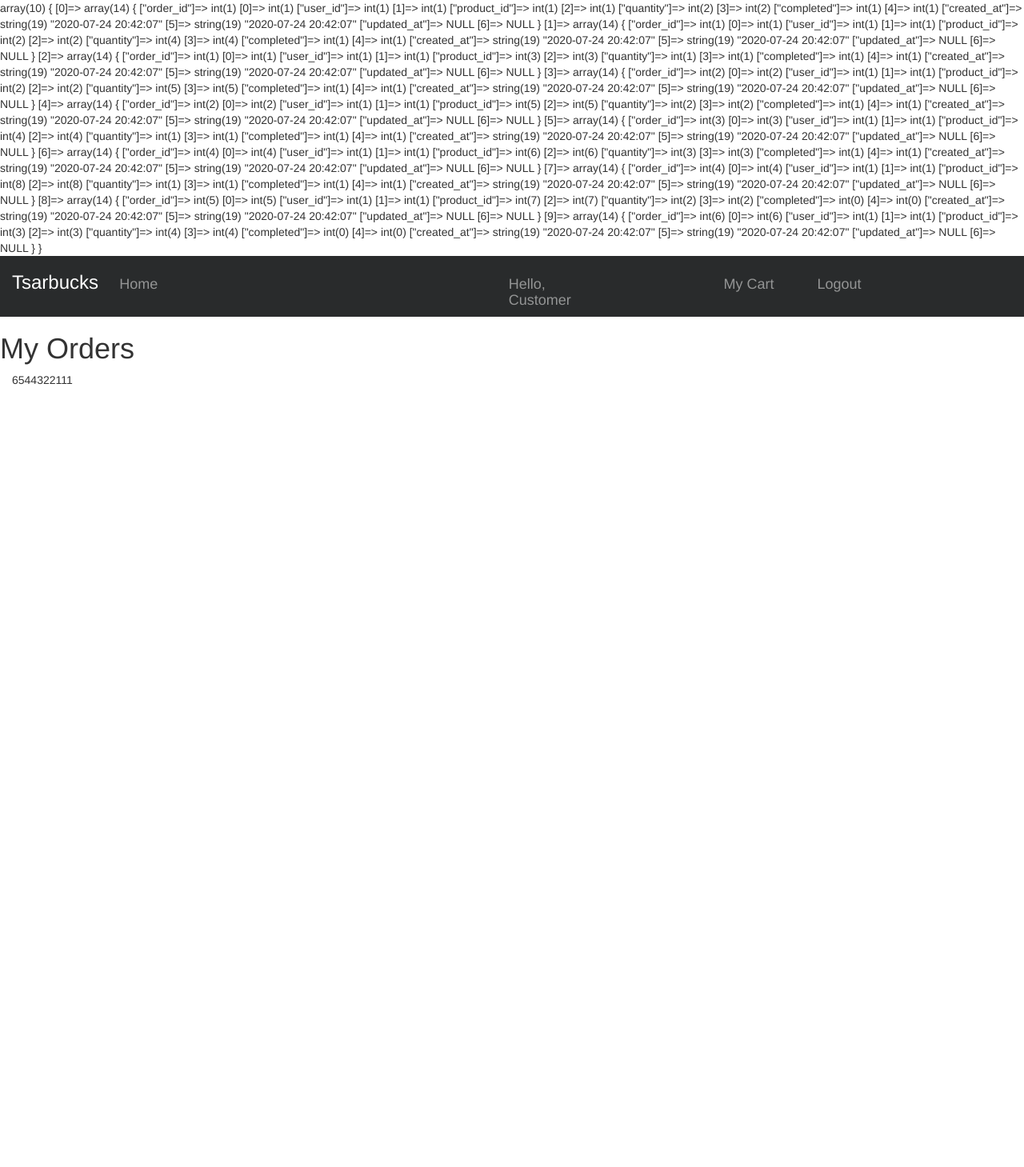
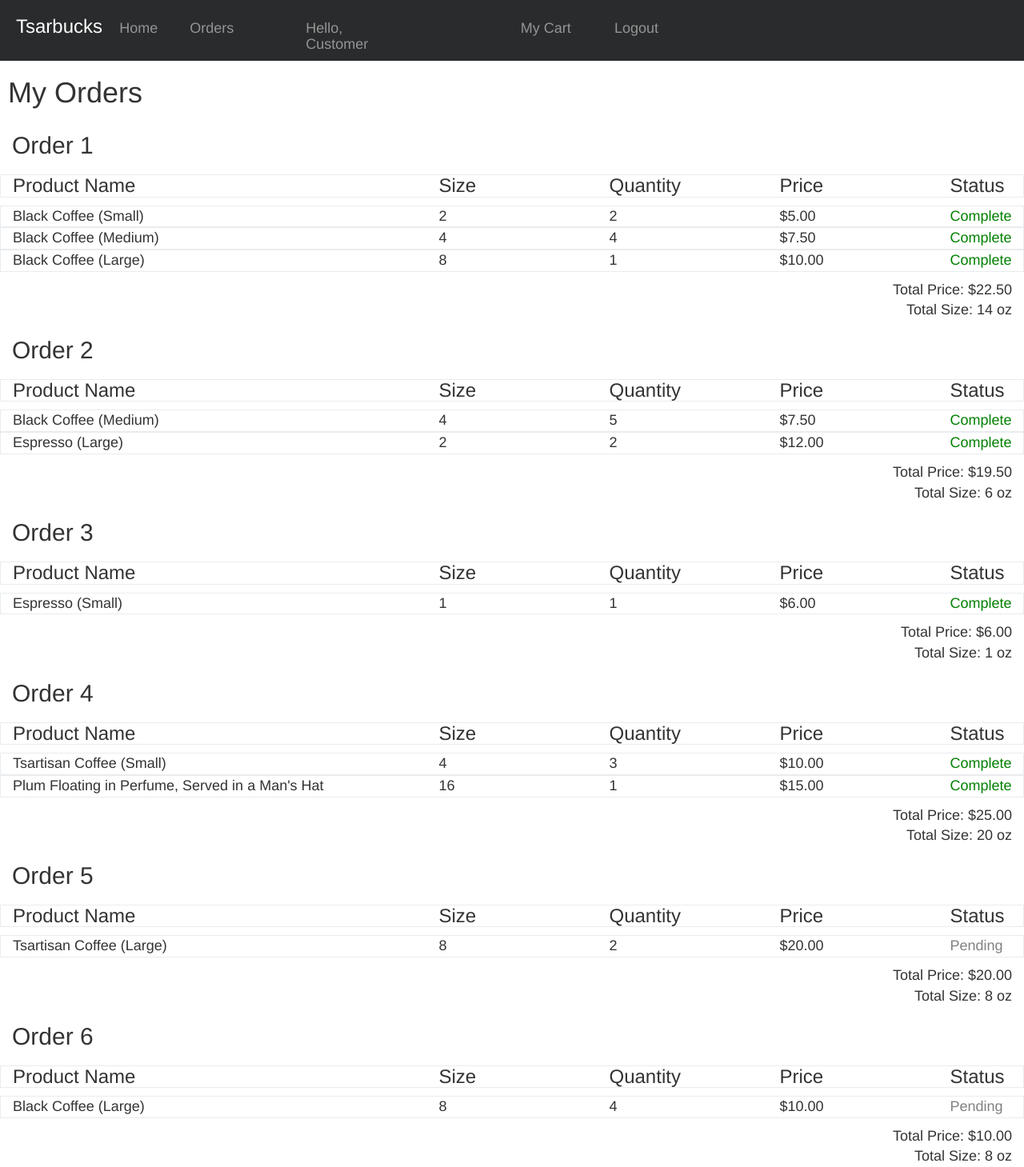
Before and after one commit to anikhachatryan3/tsarbucks, a PHP site: page /orders.php in a window 1280 px wide. Shown: the whole page at 80% size. Before the commit the page ends 481 px from the top, so only its background shows below. Run offline with PHP 8.4, Linux system fonts and the light colour scheme; a user stored in the database is signed in; data comes from the database, SQL or seed files in the repository; some libraries are stand-ins or nearby versions.

Commit message:
worked on orders page and somewhat modified the menu page

```diff
--- a/orders.php
+++ b/orders.php
@@ -16,7 +16,7 @@
     $stmt = $db->prepare("SELECT * FROM orders WHERE user_id = ?");
     if($stmt->execute([$_SESSION["userid"]])) {
         $result = $stmt->fetchAll();
-        var_dump($result);
+        // var_dump($result);
     }
     else {
         var_dump("Unable to execute");
@@ -37,8 +37,9 @@
     </head>
     <body>
         <div class="topnav row" style="background-color: #292b2c;">
-            <a class="active col-1 h3" style="color: white; margin-left: 15px; margin-bottom: 20px;">Tsarbucks</a>
-            <a class="col-4 h4" style="color: #949595; padding-top: 16px; padding-left: 40px;">Home</a>
+            <a class="active col-1 h3" style="color: white; margin-left: 15px; margin-bottom: 20px; padding-left: 20px;">Tsarbucks</a>
+            <a href="menu.php" class="h4" style="color: #949595; padding-top: 16px; padding-left: 40px;">Home</a>
+            <a href="orders.php" class="h4" style="color: #949595; padding-top: 16px; padding-left: 40px;">Orders</a>
             <a class="col-2 h4" style="color: #949595; padding-top: 16px; padding-left: 90px;">
                 <?php
                     echo "Hello, " . $_SESSION["name"];
@@ -47,13 +48,90 @@
             <a class="col-2 h4" style="text-align: right; color: #949595; padding-top: 16px; padding-left: 130px;">My Cart</a>
             <a href="logout.php" class="col-1 h4" style="text-align: right; color: #949595; padding-top: 16px; padding-left: 1px;">Logout</a>
         </div>
-        <h1>My Orders</h1>
+        <h1 style="padding-left: 10px;">My Orders</h1>
         <div class="container-fluid">
             <?php
-                for($i = (count($result) - 1); $i >= 0; $i--) {
-                    echo $result[$i]["order_id"];
+                $numOrders = $result[count($result)-1]["order_id"];
+                for($order = 1; $order <= $numOrders; $order++) {
+                    $totalPrice = 0;
+                    $totalSize = 0;
+            ?>
+                <h2>Order
+                    <?php
+                    echo $order;
+                    ?>
+                </h2>
+                <div class="row border h3">
+                    <div class="col-5">Product Name</div>
+                    <div class="col-2" style="padding-right: 100px;">Size</div>
+                    <div class="col-2" style="padding-right: 100px;">Quantity</div>
+                    <div class="col-2" style="padding-right: 100px;">Price</div>
+                    <div class="col-1">Status</div>
+                </div>
+                <?php
+                    for($i = 0; $i < count($result); $i++) {
+                        if($result[$i]["order_id"] == $order) {
+                            $stmt2 = $db->prepare("SELECT * FROM products WHERE product_id = ?");
+                            if($stmt2->execute([$result[$i]["product_id"]])) {
+                                $result2 = $stmt2->fetchAll();
+                            }
+                        $totalPrice += $result2[0]["price"];
+                        $totalSize += $result2[0]["size"];
+                ?>
+                <div class="row border" style="font-size: 18px;">
+                    <div class="col-5">
+                    <?php
+                        echo $result2[0]["display_name"];
+                    ?>
+                    </div>
+                    <div class="col-2" style="padding-right: 100px;">
+                    <?php
+                        echo $result2[0]["size"];
+                    ?>
+                    </div>
+                    <div class="col-2" style="padding-right: 100px;">
+                    <?php
+                        echo $result[$i]["quantity"];
+                    ?>
+                    </div>
+                    <div class="col-2" style="padding-right: 100px;">
+                    <?php
+                        echo "$" . $result2[0]["price"];
+                    ?>
+                    </div>
+                    <div class="col-1">
+                            <?php
+                                if($result[$i]["completed"] == 1) {
+                            ?>
+                                    <div style="color: green;">Complete</div>
+                            <?php
+                                }
+                                else {
+                            ?>
+                                    <div style="color: grey;">Pending</div>
+                            <?php
+                                }
+                            ?>
+                    </div>
+                </div>
+                    <?php
+                        }
+                    }
+                    ?>
+                    <div class="text-right" style="font-size: 18px; font-weight: 500; padding-top: 10px;">
+                    <?php
+                        echo "Total Price: $" . number_format((float)$totalPrice, 2, '.', '');
+                    ?>
+                    </div>
+                    <div class="text-right" style="font-size: 18px; font-weight: 500;">
+                    <?php
+                        echo "Total Size: " . $totalSize . " oz";
+                    ?>
+                    </div>
+                    <?php
                 }
             ?>
+            <!-- </div> -->
         </div>
     </body>
 </html>
```
Also changed, not shown: menu.php (+4 -3 lines).
